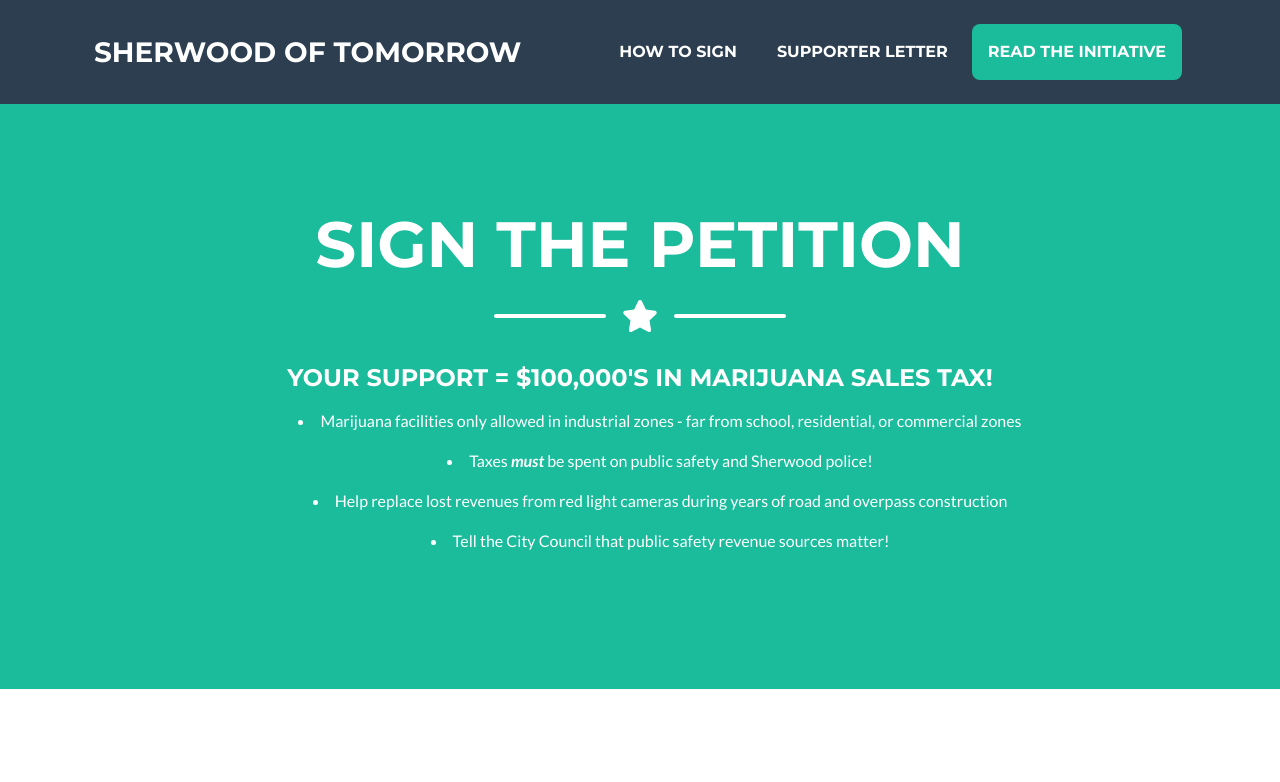
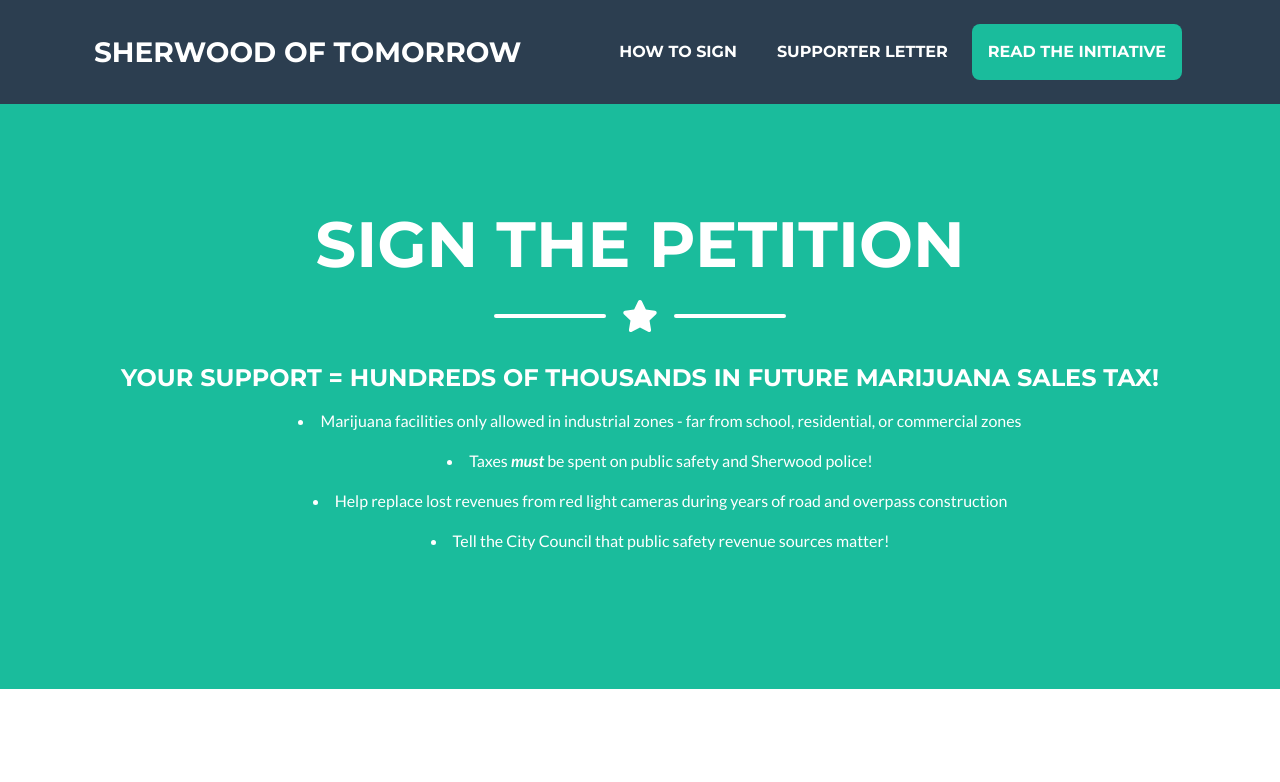
Before and after one commit to Git-Me-Josh/sw-simple, a website: page index.html in a window 1280 px wide. Shown: the top 782 px of the page. Drawn offline with nearby package versions, Linux system fonts and the light colour scheme.

Commit message:
updated hero copy per Sheri's request

```diff
--- a/index.html
+++ b/index.html
@@ -77,7 +77,7 @@
       </div>
       <!-- Masthead Subheading-->
       <h2 class="masthead-subheading mb-15">
-        YOUR SUPPORT = $100,000'S IN MARIJUANA SALES TAX!
+        YOUR SUPPORT = HUNDREDS OF THOUSANDS IN FUTURE MARIJUANA SALES TAX!
       </h2>
       <ul class="text-center" style="list-style-position: inside; vertical-align: middle;">
         <li class="py-2">Marijuana facilities only allowed in industrial zones - far from school, residential, or
```
